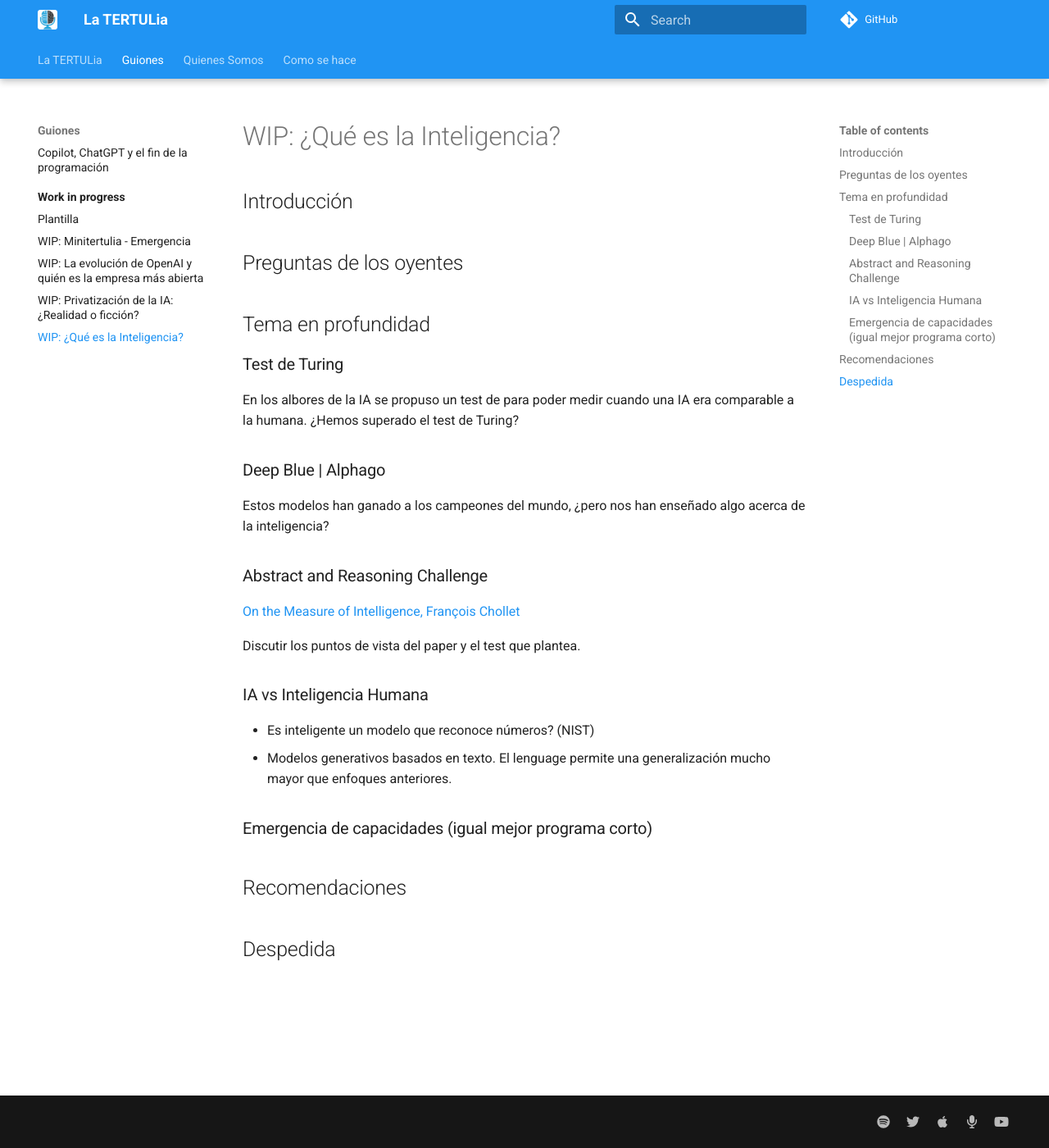
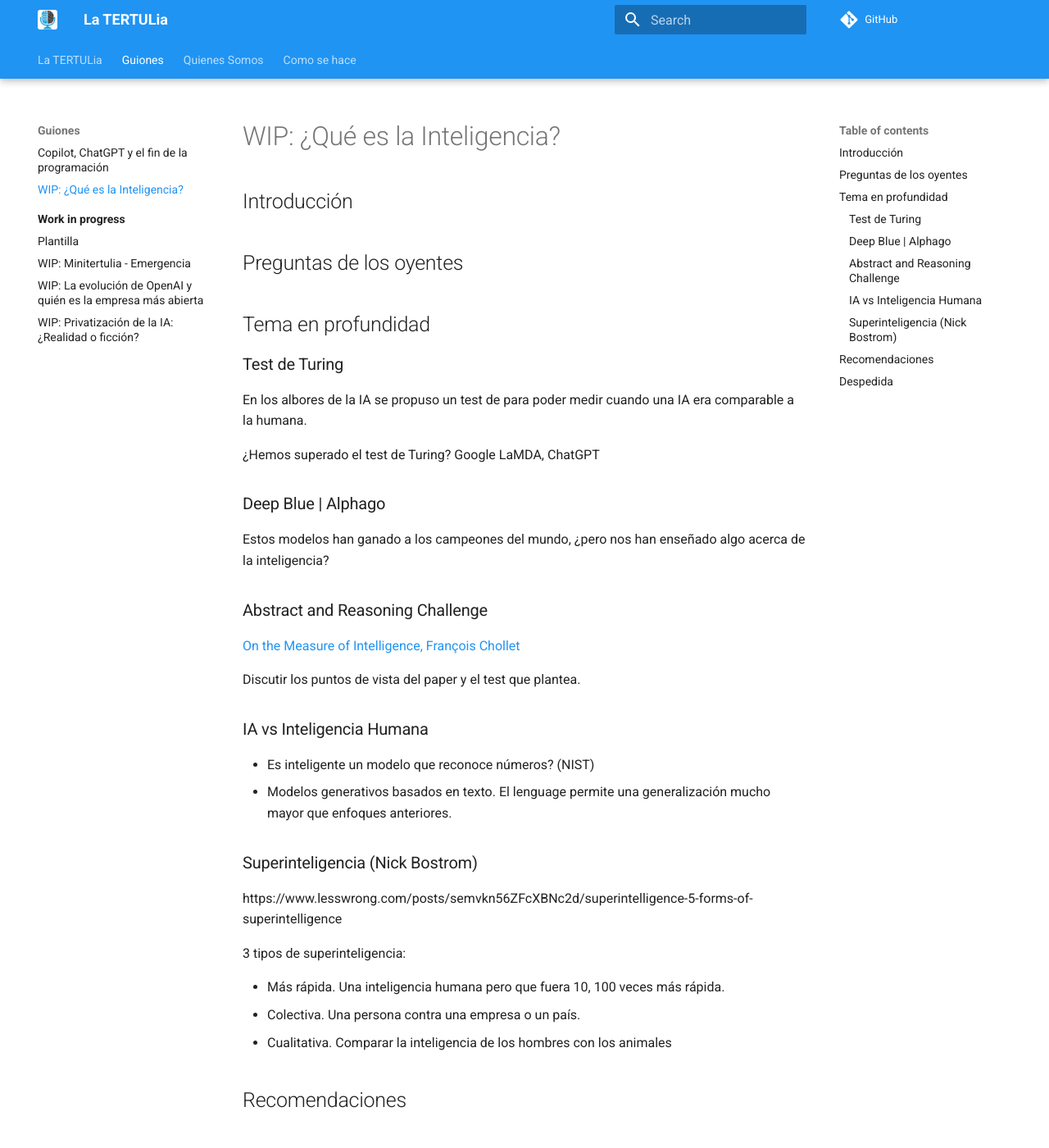
Before and after one commit to ironbar/tertulia_inteligencia_artificial, an MkDocs documentation site: the page built from docs/guiones/02-que-es-la-inteligencia.md, in a window 1280 px wide and 1400 px high. Shown: the whole window at 82% size. Built offline with MkDocs 1.6.1 and Material for MkDocs 9.7.7, drawn with Linux system fonts in a browser that asks for light colours; comment, search, counter and statistics services are not loaded.

Commit message:
en el próximo programa hablaremos de la inteligencia

```diff
--- a/docs/guiones/work-in-progress/wip_que_es_la_inteligencia.md
+++ b/docs/guiones/02-que-es-la-inteligencia.md
@@ -8,7 +8,9 @@
 
 ### Test de Turing
 
-En los albores de la IA se propuso un test de para poder medir cuando una IA era comparable a la humana. ¿Hemos superado el test de Turing?
+En los albores de la IA se propuso un test de para poder medir cuando una IA era comparable a la humana.
+
+¿Hemos superado el test de Turing? Google LaMDA, ChatGPT
 
 ### Deep Blue | Alphago
 
@@ -25,7 +27,15 @@
 - Es inteligente un modelo que reconoce números? (NIST)
 - Modelos generativos basados en texto. El lenguage permite una generalización mucho mayor que enfoques anteriores.
 
-### Emergencia de capacidades (igual mejor programa corto)
+### Superinteligencia (Nick Bostrom)
+
+https://www.lesswrong.com/posts/semvkn56ZFcXBNc2d/superintelligence-5-forms-of-superintelligence
+
+3 tipos de superinteligencia:
+
+- Más rápida. Una inteligencia humana pero que fuera 10, 100 veces más rápida.
+- Colectiva. Una persona contra una empresa o un país.
+- Cualitativa. Comparar la inteligencia de los hombres con los animales
 
 ## Recomendaciones
 
```
